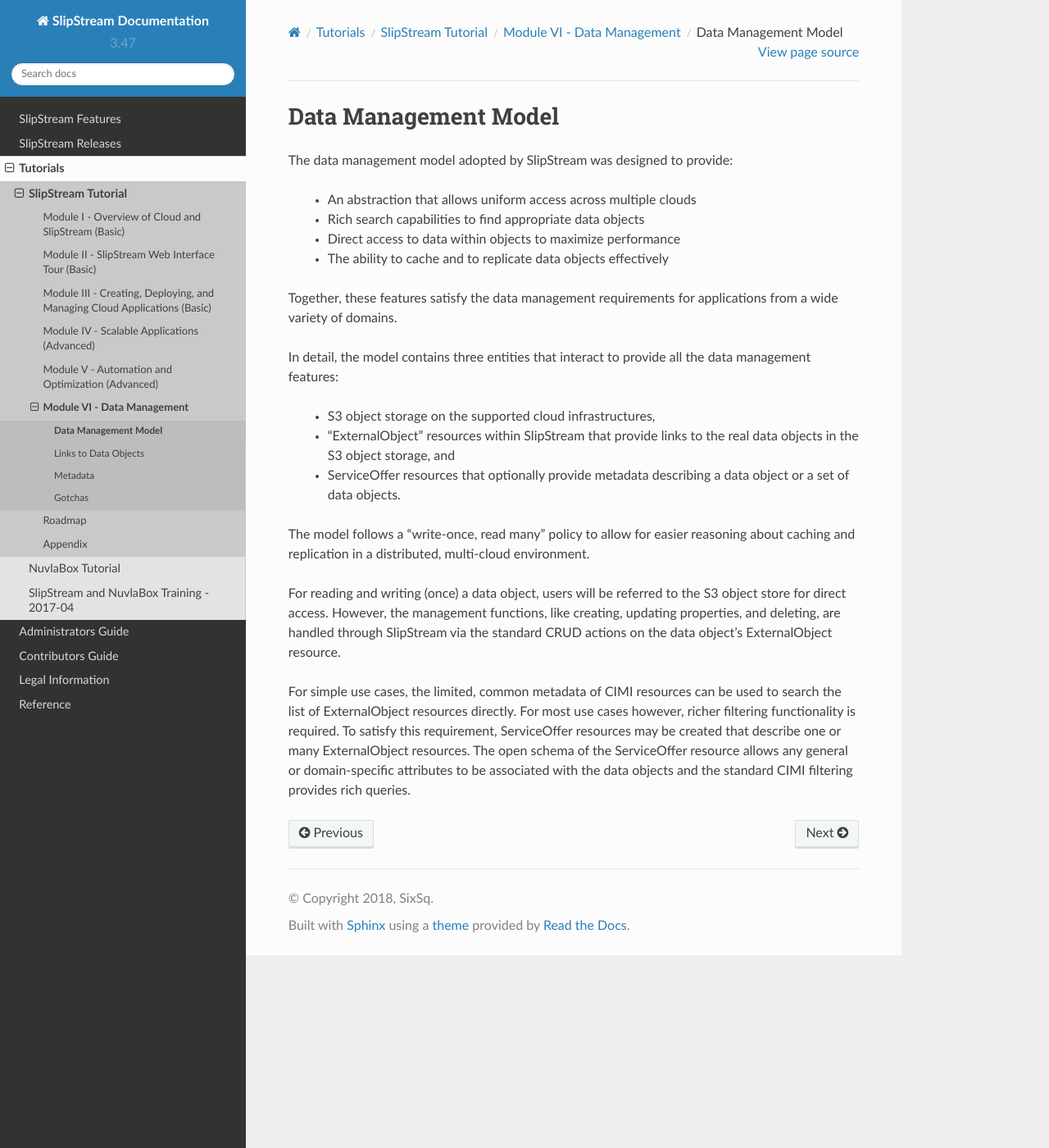
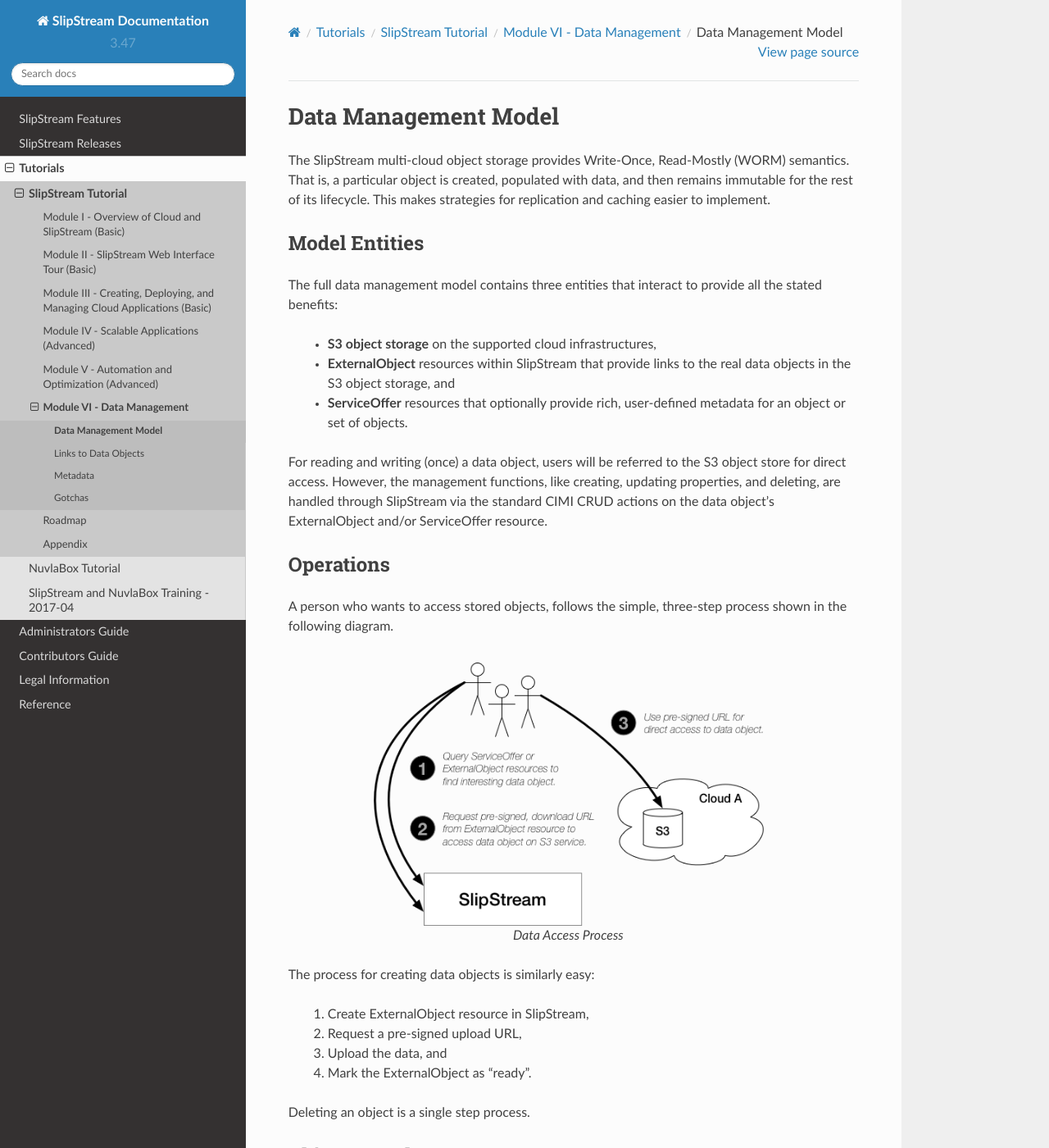
Before and after one commit to slipstream/SlipStreamDocumentation, a Sphinx documentation site: the page built from docs/tutorials/ss/data-management-model.rst, in a window 1280 px wide and 1400 px high. Shown: the whole window at 82% size. Built offline with Sphinx 7.4.7 and the Read the Docs theme 2.0.0, drawn with Linux system fonts in a browser that asks for light colours; some of the changed text lies outside the part shown.

Commit message:
update data management section

```diff
--- a/docs/tutorials/ss/data-management-model.rst
+++ b/docs/tutorials/ss/data-management-model.rst
@@ -2,41 +2,71 @@
 Data Management Model
 =====================
 
-The data management model adopted by SlipStream was designed to
-provide:
+The SlipStream multi-cloud object storage provides Write-Once,
+Read-Mostly (WORM) semantics. That is, a particular object is created,
+populated with data, and then remains immutable for the rest of its
+lifecycle. This makes strategies for replication and caching easier to
+implement.
 
- - An abstraction that allows uniform access across multiple clouds
- - Rich search capabilities to find appropriate data objects
- - Direct access to data within objects to maximize performance
- - The ability to cache and to replicate data objects effectively
+Model Entities
+--------------
 
-Together, these features satisfy the data management requirements for
-applications from a wide variety of domains.
+The full data management model contains three entities that interact
+to provide all the stated benefits:
 
-In detail, the model contains three entities that interact to provide
-all the data management features:
-
- - S3 object storage on the supported cloud infrastructures,
- - "ExternalObject" resources within SlipStream that provide links to
-   the real data objects in the S3 object storage, and
- - ServiceOffer resources that optionally provide metadata describing
-   a data object or a set of data objects.
-
-The model follows a "write-once, read many" policy to allow for easier
-reasoning about caching and replication in a distributed, multi-cloud
-environment.
+ - **S3 object storage** on the supported cloud infrastructures,
+ - **ExternalObject** resources within SlipStream that provide links
+   to the real data objects in the S3 object storage, and
+ - **ServiceOffer** resources that optionally provide rich,
+   user-defined metadata for an object or set of objects.
 
 For reading and writing (once) a data object, users will be referred
 to the S3 object store for direct access. However, the management
 functions, like creating, updating properties, and deleting, are
-handled through SlipStream via the standard CRUD actions on the data
-object's ExternalObject resource.
+handled through SlipStream via the standard CIMI CRUD actions on the data
+object's ExternalObject and/or ServiceOffer resource.
 
-For simple use cases, the limited, common metadata of CIMI resources
-can be used to search the list of ExternalObject resources
-directly. For most use cases however, richer filtering functionality
-is required.  To satisfy this requirement, ServiceOffer resources may
-be created that describe one or many ExternalObject resources.  The
+Operations
+----------
+
+A person who wants to access stored objects, follows the simple,
+three-step process shown in the following diagram.
+
+.. figure:: images/diagrams/multi-cloud-object-store.png
+   :width: 70%
+   :align: center
+
+   Data Access Process
+
+The process for creating data objects is similarly easy:
+
+ 1) Create ExternalObject resource in SlipStream,
+ 2) Request a pre-signed upload URL,
+ 3) Upload the data, and
+ 4) Mark the ExternalObject as "ready".
+
+Deleting an object is a single step process.
+
+Object Metadata
+---------------
+
+The metadata for objects is stored in SlipStream, either in
+ExternalObject or ServiceOffer resources.
+
+For many, simple use cases, the attributes available on the
+ExternalObject resource will be sufficient.  These attributes include
+a name, description, simple properties, bucket name, and object name.
+
+For those use cases that require richer metadata, ServiceOffer
+resources can be used together with the ExternalObject resources.  The
 open schema of the ServiceOffer resource allows any general or
 domain-specific attributes to be associated with the data objects and
 the standard CIMI filtering provides rich queries.
+
+Authorization
+-------------
+
+Access to objects is controlled through SlipStream ACLs.  Those
+users/roles with "modify" access to an object can upload data,
+download data, and delete the object.  Those with "view" access can
+only download data.  Any authenticated user can create an object.
```
Also changed, not shown: docs/tutorials/ss/data-management-gotchas.rst (+26 -21 lines), docs/tutorials/ss/external-objects.rst (+40 -30 lines), docs/tutorials/ss/metadata.rst (+7 -6 lines), docs/tutorials/ss/module-6.rst (+25 -8 lines), docs/tutorials/ss/images/diagrams/external-object-sequence-diagram.png, docs/tutorials/ss/images/diagrams/multi-cloud-object-store.png (added), 2 other files.
